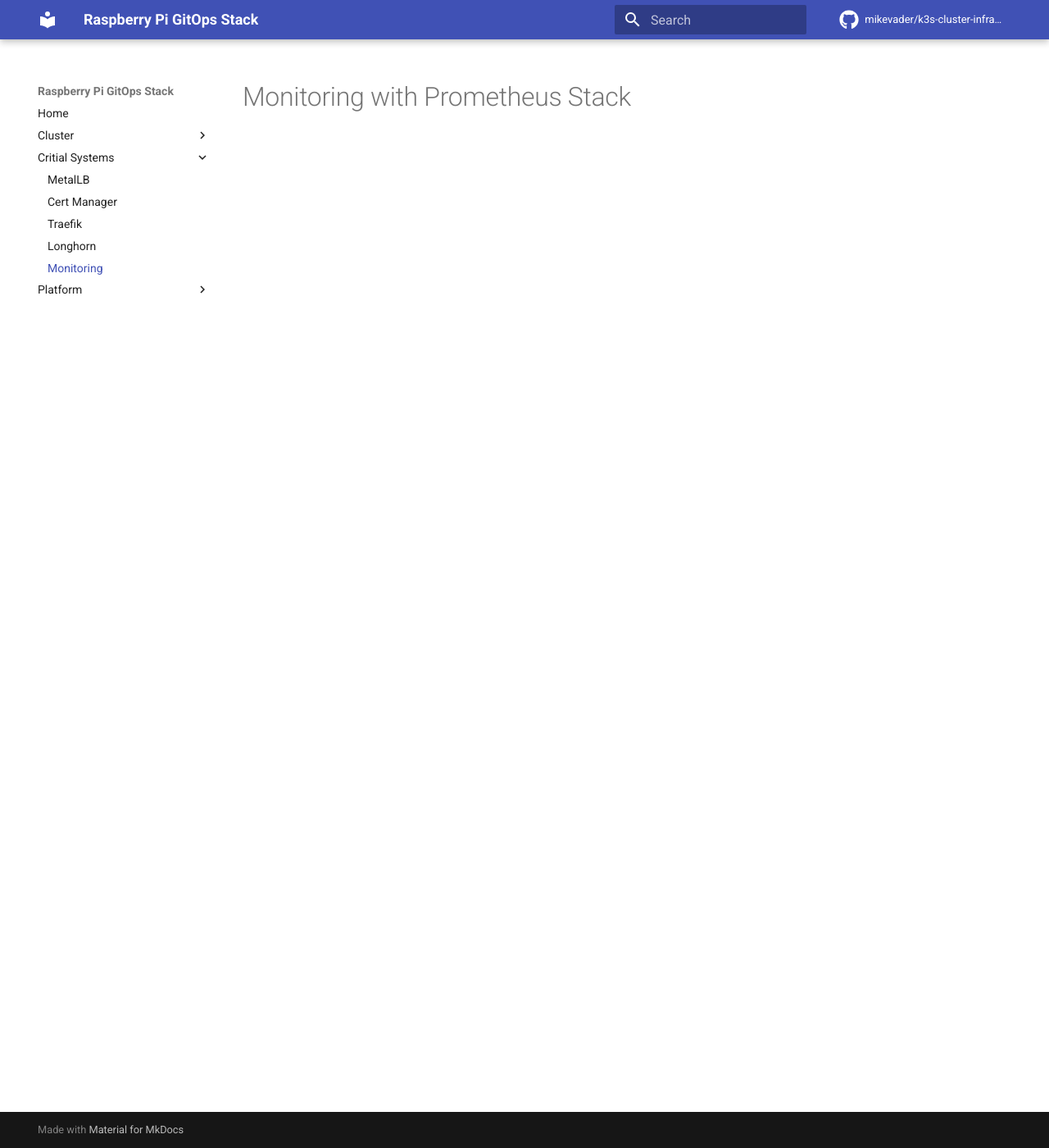
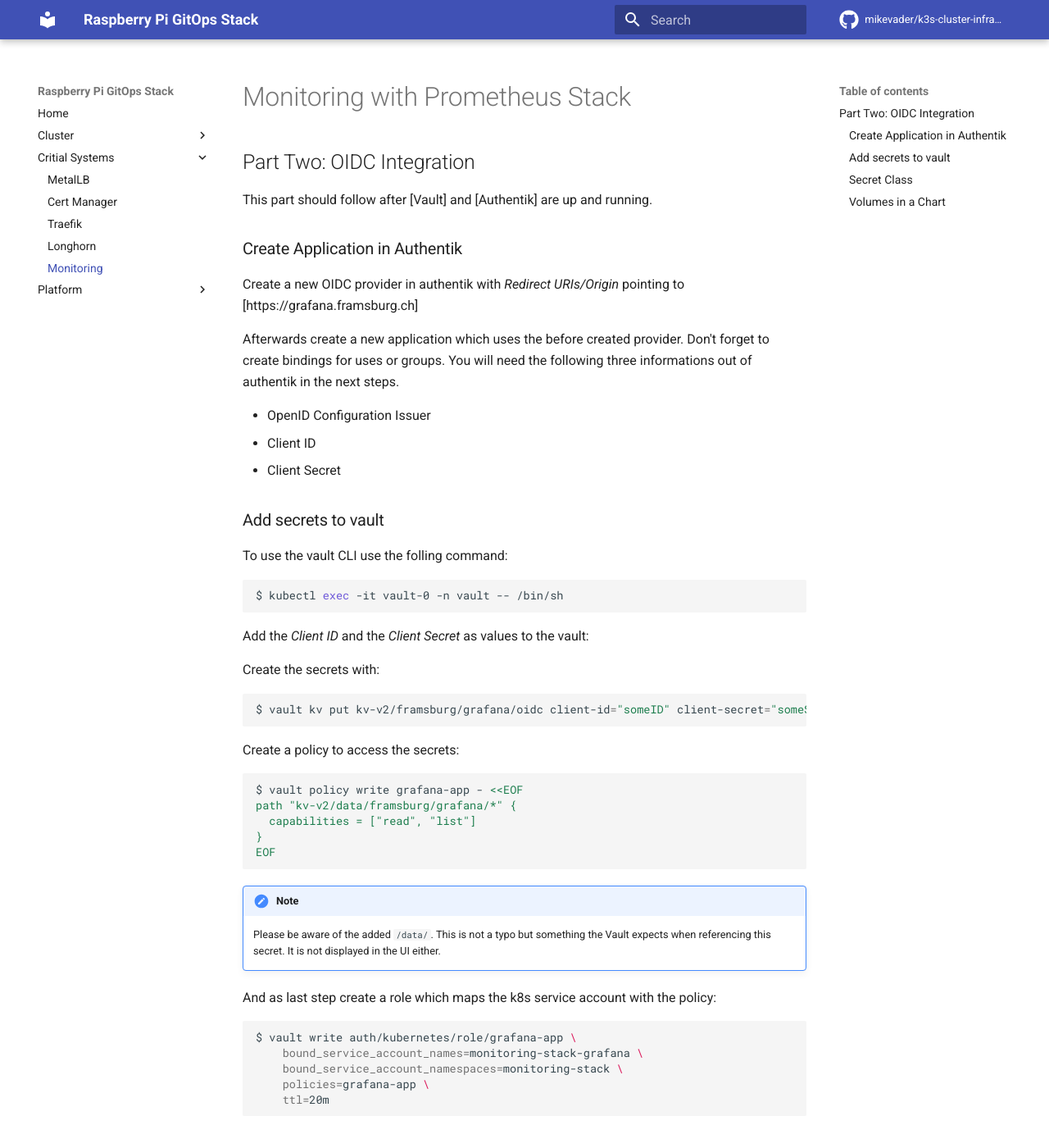
Before and after one commit to mikevader/k3s-cluster-infra-apps, an MkDocs documentation site: the page built from docs/monitoring.md, in a window 1280 px wide and 1400 px high. Shown: the whole window at 82% size. Built offline with MkDocs 1.6.1 and Material for MkDocs 9.7.7, drawn with Linux system fonts in a browser that asks for light colours; some of the changed text lies outside the part shown.

Commit message:
Add spc to monitoring stack

````diff
--- a/docs/monitoring.md
+++ b/docs/monitoring.md
@@ -1 +1,127 @@
 # Monitoring with Prometheus Stack
+
+
+
+
+
+## Part Two: OIDC Integration
+
+This part should follow after [Vault] and [Authentik] are up and running.
+
+### Create Application in Authentik
+
+Create a new OIDC provider in authentik with _Redirect URIs/Origin_ pointing to [https://grafana.framsburg.ch]
+
+Afterwards create a new application which uses the before created provider. Don't forget to create bindings
+for uses or groups. You will need the following three informations out of authentik in the next steps.
+
+* OpenID Configuration Issuer
+* Client ID
+* Client Secret
+
+
+### Add secrets to vault
+
+To use the vault CLI use the folling command:
+
+```bash
+$ kubectl exec -it vault-0 -n vault -- /bin/sh
+```
+
+Add the _Client ID_ and the _Client Secret_ as values to the vault:
+
+Create the secrets with:
+
+```bash
+$ vault kv put kv-v2/framsburg/grafana/oidc client-id="someID" client-secret="someSecret"
+```
+
+Create a policy to access the secrets:
+```bash
+$ vault policy write grafana-app - <<EOF
+path "kv-v2/data/framsburg/grafana/*" {
+  capabilities = ["read", "list"]
+}
+EOF
+```
+
+!!! note
+
+    Please be aware of the added `/data/`. This is not a typo but something the Vault expects when referencing
+    this secret. It is not displayed in the UI either.
+
+
+And as last step create a role which maps the k8s service account with the policy:
+
+```bash
+$ vault write auth/kubernetes/role/grafana-app \
+    bound_service_account_names=monitoring-stack-grafana \
+    bound_service_account_namespaces=monitoring-stack \
+    policies=grafana-app \
+    ttl=20m
+```
+
+### Secret Class
+
+Create a SecretProviderClass in the templates
+
+```yaml title="templates/spc.yaml"
+---
+apiVersion: secrets-store.csi.x-k8s.io/v1
+kind: SecretProviderClass
+metadata:
+  name: vault-grafana
+spec:
+  provider: vault
+  parameters:
+    vaultAddress: "http://vault.vault:8200"
+    roleName: "grafana-app"
+    objects: |
+      - objectName: "oidc-id"
+        secretPath: "kv-v2/data/framsburg/grafana"
+        secretKey: "client-id"
+      - objectName: "oidc-secret"
+        secretPath: "kv-v2/data/framsburg/grafana"
+        secretKey: "client-secret"
+  secretObjects:
+    - data:
+        - key: clientId
+          objectName: oidc-id
+        - key: clientSecret
+          objectName: oidc-secret
+      secretName: oidc
+      type: Opaque
+```
+
+### Volumes in a Chart
+
+```yaml
+...
+  env:
+    - name: GITHUB_CLIENT_ID
+      valueFrom:
+        secretKeyRef:
+          name: oidc
+          key: id
+    - name: GITHUB_CLIENT_SECRET
+      valueFrom:
+        secretKeyRef:
+          name: oidc
+          key: secret
+  envFrom:
+    - secretRef:
+        name: oidc
+...
+  volumeMounts:
+    - name: 'secrets-store-inline'
+      mountPath: '/mnt/secrets-store'
+      readOnly: true
+  volumes:
+    - name: secrets-store-inline
+      csi:
+        driver: secrets-store.csi.k8s.io
+        readOnly: true
+        volumeAttributes:
+          secretProviderClass: vault-dex
+
+```
````
Also changed, not shown: 1 other file.
